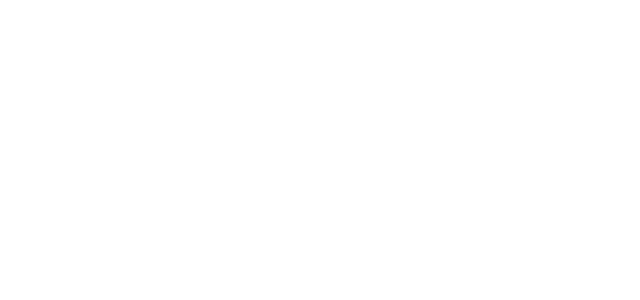
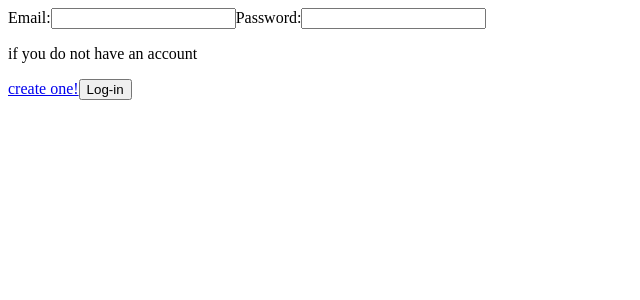
Before and after one commit to matezalantoth/star-wars-fan-site, a React (Vite) app in the folder frontend/: page /login in a window 1280 px wide. Before the commit this address had no page. Shown: the top 300 px of the page, without its empty margins (0-640 px from the left). Built offline with nearby package versions, Linux system fonts and the light colour scheme.

Commit message:
login page code done

```diff
--- /dev/null
+++ b/frontend/pages/LoginPage.jsx
@@ -0,0 +1,60 @@
+import { useEffect, useState } from 'react';
+import { Link } from 'react-router-dom';
+
+export const LoginPage = () => {
+  const [userDetails, setUserDetails] = useState({
+    email: null,
+    password: null,
+  });
+
+  useEffect(() => {
+    console.log(userDetails);
+  }, [userDetails]);
+
+  const handleLogin = async () => {
+    const response = await fetch('/api/users/login', {
+      method: 'POST',
+      headers: {
+        'Content-type': 'application/json',
+      },
+      body: JSON.stringify(userDetails),
+    });
+    const data = await response.json();
+    return data;
+  };
+
+  return (
+    <div>
+      <form>
+        <label>Email:</label>
+        <input
+          onChange={(event) => {
+            setUserDetails({ ...userDetails, email: event.target.value });
+          }}
+          type='email'
+        />
+        <label>Password:</label>
+        <input
+          onChange={(event) => {
+            setUserDetails({ ...userDetails, password: event.target.value });
+          }}
+          type='password'
+        />
+        <></>
+        <p>if you do not have an account </p>
+        <Link to='/signup'>create one!</Link>
+        <button
+          onClick={async (event) => {
+            event.preventDefault();
+            const data = await handleLogin();
+            if (data.message) {
+              alert(data.message);
+            }
+          }}
+        >
+          Log-in
+        </button>
+      </form>
+    </div>
+  );
+};
--- a/frontend/src/main.jsx
+++ b/frontend/src/main.jsx
@@ -2,11 +2,13 @@
 import { BrowserRouter, Routes, Route } from 'react-router-dom';
 import './index.css';
 import { MainPage } from '../pages/MainPage';
+import { LoginPage } from '../pages/LoginPage';
 
 ReactDOM.createRoot(document.getElementById('root')).render(
   <BrowserRouter>
     <Routes>
       <Route path='/' element=<MainPage /> />
+      <Route path='/login' element=<LoginPage /> />
     </Routes>
   </BrowserRouter>,
 );
```
Also changed, not shown: 2 other files (tests, documents, lock files or other folders).
